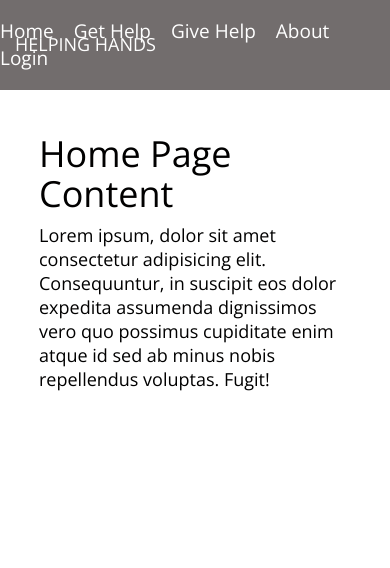
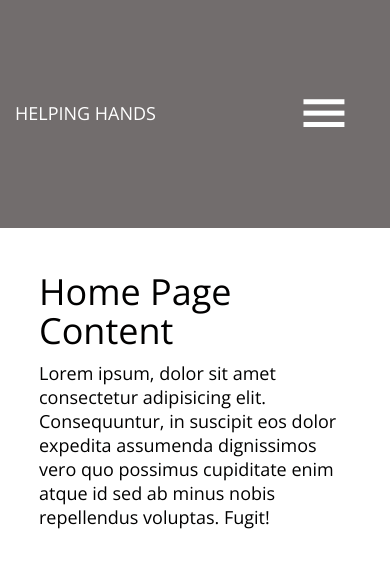
Before and after one commit to blermyjake/personalProject, a React (Create React App) app: page / in a window 390 px wide. Shown: the top 568 px of the page. Built offline with nearby package versions, Linux system fonts and the light colour scheme.

Commit message:
hamburger1

```diff
--- a/src/Assets/scss/_config.scss
+++ b/src/Assets/scss/_config.scss
@@ -17,12 +17,25 @@ $yellow: rgb(216, 216, 4);
   transition: $e;
 }
 
+label {
+  font-size: 36px;
+  margin: 0 36px 0 0;
+  display: none;
+  -webkit-transform: scaleX(0.5);
+  transform: scaleX(1.5);
+}
+
+#toggle {
+  display: none;
+}
+
 body {
   font-family: "Open Sans", sans-serif;
   font-size: 18px;
   color: $black;
   font-weight: 400;
   font-style: normal;
+  // min-width: 320px;
 }
 
 a {
@@ -374,10 +387,3 @@ th {
     border-bottom: 0;
   }
 }
-
-@media (max-width: 325px) {
-  iframe {
-    width: 250px;
-    height: 250px;
-  }
-}
--- a/src/Assets/scss/default.scss
+++ b/src/Assets/scss/default.scss
@@ -6,7 +6,7 @@ header {
   width: 100%;
   background: $darkGrey;
   color: $white;
-  height: 90px;
+  height: 20vh;
 
   .logo {
     position: absolute;
@@ -21,6 +21,7 @@ header {
   nav ul li {
     margin: 0;
     padding: 0;
+    text-align: right;
   }
   // ------
   nav {
@@ -46,3 +47,58 @@ header {
     }
   }
 }
+
+@media (max-width: 675px) {
+  label {
+    display: block;
+    cursor: pointer;
+  }
+  ul {
+    display: none;
+    width: 100%;
+    text-align: center;
+  }
+  #toggle:checked + ul,
+  li {
+    margin-right: 0;
+    display: block;
+    display: flex;
+    flex-direction: column;
+    // border: 0.5px solid;
+  }
+  header {
+    height: 27vh;
+  }
+}
+
+@media (max-width: 540px) {
+  label {
+    display: block;
+    cursor: pointer;
+  }
+  ul {
+    display: none;
+    width: 100%;
+    text-align: center;
+  }
+  #toggle:checked + ul,
+  li {
+    margin-right: 0;
+    display: block;
+    display: flex;
+    flex-direction: column;
+    // border: 0.5px solid;
+  }
+  header {
+    height: 27vh;
+  }
+}
+
+@media (max-width: 325px) {
+  iframe {
+    width: 250px;
+    height: 250px;
+  }
+}
+
+// @media (max-width: );
--- a/src/components/headerComponent/header.js
+++ b/src/components/headerComponent/header.js
@@ -9,7 +9,9 @@ class Header extends Component {
         <div className="logo">HELPING HANDS</div>
 
         <nav>
-          <ul>
+          <label for="toggle">&#9776;</label>
+          <input type="checkbox" id="toggle" />
+          <ul className="ulStyle">
             <li className="Home">
               <Link to="/">Home</Link>
               {/* <a href="#">Home</a> */}
@@ -27,9 +29,9 @@ class Header extends Component {
               {/* <a href="#">Contact</a> */}
             </li>
 
-            {/* <li className='User'>
-                        <Link to="/user">Profile</Link>
-                    </li> */}
+            <li className="User">
+              <Link to="/user">Profile</Link>
+            </li>
             <li className="Login">
               <a href={process.env.REACT_APP_LOGIN}>Login</a>
               {/* <a href="#">Contact</a> */}
```
Also changed, not shown: src/Assets/css/default.min.css.
